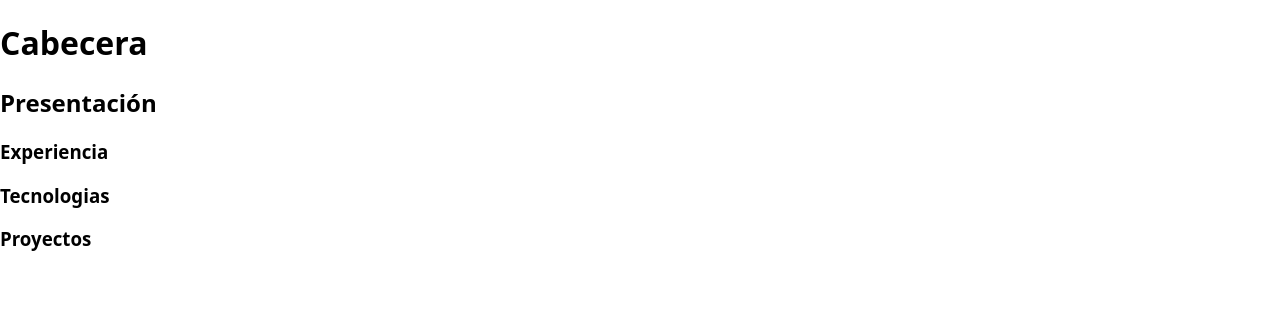
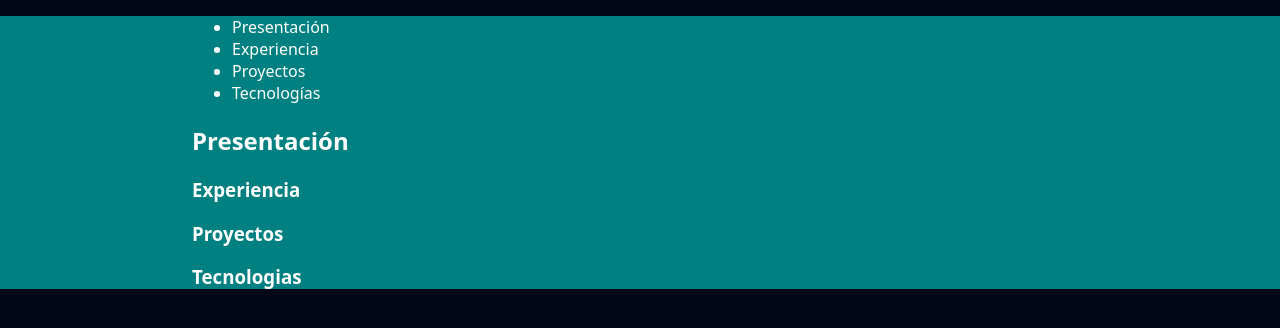
Before and after one commit to chandro-dev/alejocarreteroweb, a React (Vite) app: page / in a window 1280 px wide. Shown: the top 328 px of the page. Built offline with nearby package versions, Linux system fonts and the light colour scheme.

Commit message:
Titles content

```diff
--- a/src/App.css
+++ b/src/App.css
@@ -4,11 +4,14 @@ body{
   margin: 0;
   padding: 0;
   font-family: system-ui, -apple-system, BlinkMacSystemFont, 'Segoe UI', Roboto, Oxygen, Ubuntu, Cantarell, 'Open Sans', 'Helvetica Neue', sans-serif;
-
+  color: white;
+  position: relative;
+  background:rgb(2, 6,23);
 }
 
 
 .wrapper{
-  position: relative;
-
+  padding-left:15%;
+  padding-right:15%;
+  background-color: teal;
 }
--- a/src/App.jsx
+++ b/src/App.jsx
@@ -10,8 +10,8 @@ function App() {
         <HeaderSection></HeaderSection>
         <Presentation></Presentation>
         <Experience></Experience>
+        <Projects></Projects>
         <Technologies></Technologies>
-        <Projects></Projects>
       </div>
   )
 }
--- a/src/HeaderSection.jsx
+++ b/src/HeaderSection.jsx
@@ -1,7 +1,13 @@
 
 export default function HeaderSection() {
     return (
-        <>
-            <h1>Cabecera</h1>
-        </>)
+        <nav>
+
+                <ul>
+                <li>Presentación</li>
+                <li>Experiencia</li>
+                <li>Proyectos</li>
+                <li>Tecnologías</li>
+                </ul>
+        </nav>)
 }
```
